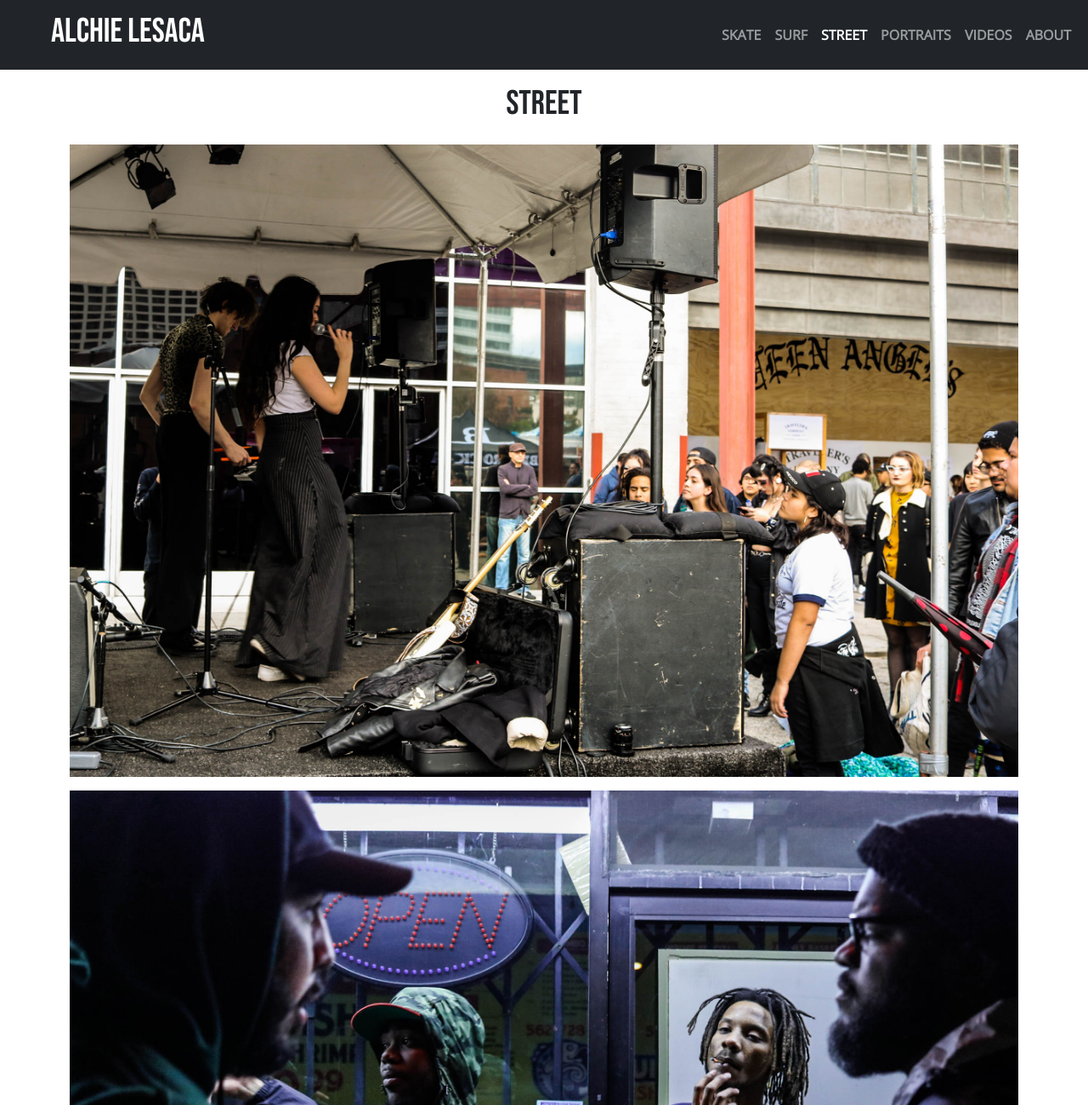
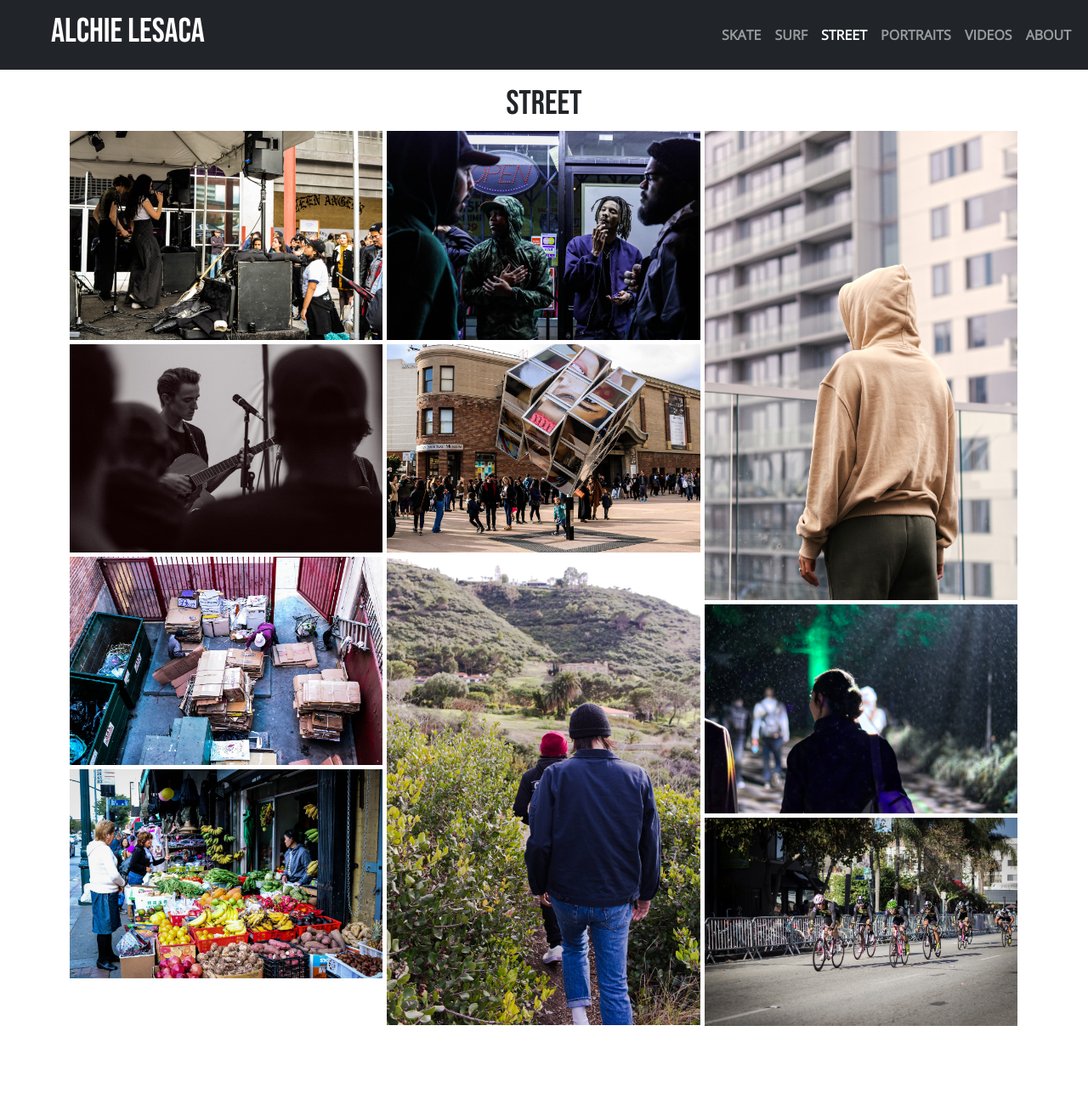
Before and after one commit to alchielesaca/alchielesaca.github.io, a plain HTML site: page street/index.html in a window 1280 px wide. Shown: the top 1300 px of the page at 85% size. After the commit the page ends 1207 px from the top, so only its background shows below. Drawn offline with nearby package versions, Linux system fonts and the light colour scheme.

Commit message:
created 'street' subdir & added images to grid

```diff
--- a/street/index.html
+++ b/street/index.html
@@ -64,19 +64,136 @@
     <!-- end of navbar -->
 
     <div class="container">
-      <div class="d-flex flex-column justify-content-center align-items-center gap-3">
-        <h1 class="pt-3">Street</h1>
-        <!--
-        <img class="img-fluid" src="/imgs/4.jpg" alt="Untitled Photo">
-        <img class="img-fluid" src="/imgs/5.jpg" alt="Untitled Photo">
-        <img class="img-fluid" src="/imgs/8.jpg" alt="Untitled Photo">
-        -->
-        <img class="img-fluid" src="../imgs/street1.jpg" alt="Untitled Photo">
-        <img class="img-fluid" src="../imgs/street2.jpg" alt="Untitled Photo">
-        <img class="img-fluid" src="../imgs/street3.jpg" alt="Untitled Photo">
-        <img class="img-fluid" src="../imgs/street4.jpg" alt="Untitled Photo">
-        <img class="img-fluid" src="../imgs/street5.jpg" alt="Untitled Photo">
-        <img class="img-fluid" src="../imgs/street6.jpg" alt="Untitled Photo">
+      <h1 class="pt-3" align="center">Street</h1>
+      <div class="row">
+        <div class="projects">
+
+          <!-- Column 1 -->
+          <div class="projectsColumn">
+
+            <div class="projectsItem">
+              <div class="hovereffect">
+                <a href="#">
+                  <img src="/imgs/street/1.jpg" alt="Untitled Photo">
+                  <div class="overlay">
+                    <span class="overlayText"></span>
+                  </div>
+                </a>
+              </div>
+            </div>
+
+            <div class="projectsItem">
+              <div class="hovereffect">
+                <a href="#">
+                  <img src="/imgs/street/4.jpg" alt="Untitled Photo">
+                  <div class="overlay">
+                    <span class="overlayText"></span>
+                  </div>
+                </a>
+              </div>
+            </div>
+
+            <div class="projectsItem">
+              <div class="hovereffect">
+                <a href="#">
+                  <img src="/imgs/street/5.jpg" alt="Untitled Photo">
+                  <div class="overlay">
+                    <span class="overlayText"></span>
+                  </div>
+                </a>
+              </div>
+            </div>
+
+            <div class="projectsItem">
+              <div class="hovereffect">
+                <a href="#">
+                  <img src="/imgs/street/10.jpg" alt="Untitled Photo">
+                  <div class="overlay">
+                    <span class="overlayText"></span>
+                  </div>
+                </a>
+              </div>
+            </div>
+
+          </div>
+
+          <!-- Column 2 -->
+          <div class="projectsColumn">
+
+            <div class="projectsItem">
+              <div class="hovereffect">
+                <a href="#">
+                  <img src="/imgs/street/2.jpg" alt="Untitled Photo">
+                  <div class="overlay">
+                    <span class="overlayText"></span>
+                  </div>
+                </a>
+              </div>
+            </div>
+
+            <div class="projectsItem">
+              <div class="hovereffect">
+                <a href="#">
+                  <img src="/imgs/street/6.jpg" alt="Untitled Photo">
+                  <div class="overlay">
+                    <span class="overlayText"></span>
+                  </div>
+                </a>
+              </div>
+            </div>
+
+            <div class="projectsItem">
+              <div class="hovereffect">
+                <a href="#">
+                  <img src="/imgs/street/7.jpg" alt="Untitled Photo">
+                  <div class="overlay">
+                    <span class="overlayText"></span>
+                  </div>
+                </a>
+              </div>
+            </div>
+
+          </div>
+
+          <!-- Column 3 -->
+          <div class="projectsColumn">
+
+            <div class="projectsItem">
+              <div class="hovereffect">
+                <a href="#">
+                  <img src="/imgs/street/9.jpg" alt="Untitled Photo">
+                  <div class="overlay">
+                    <span class="overlayText"></span>
+                  </div>
+                </a>
+              </div>
+            </div>
+
+            <div class="projectsItem">
+              <div class="hovereffect">
+                <a href="#">
+                  <img src="/imgs/street/8.jpg" alt="Untitled Photo">
+                  <div class="overlay">
+                    <span class="overlayText"></span>
+                  </div>
+                </a>
+              </div>
+            </div>
+
+            <div class="projectsItem">
+              <div class="hovereffect">
+                <a href="#">
+                  <img src="/imgs/street/3.jpg" alt="Untitled Photo">
+                  <div class="overlay">
+                    <span class="overlayText"></span>
+                  </div>
+                </a>
+              </div>
+            </div>
+
+          </div>
+
+        </div>
       </div>
     </div>
 
```
Also changed, not shown: imgs/street/1.jpg (renamed from imgs/street1.jpg), imgs/street/10.jpg (added), imgs/street/2.jpg (renamed from imgs/street2.jpg), imgs/street/3.jpg (renamed from imgs/street3.jpg), imgs/street/4.jpg (renamed from imgs/street4.jpg), imgs/street/5.jpg (renamed from imgs/street5.jpg), imgs/street/6.jpg (renamed from imgs/street6.jpg), imgs/street/7.jpg (added), imgs/street/8.jpg (added), imgs/street/9.jpg (added).
